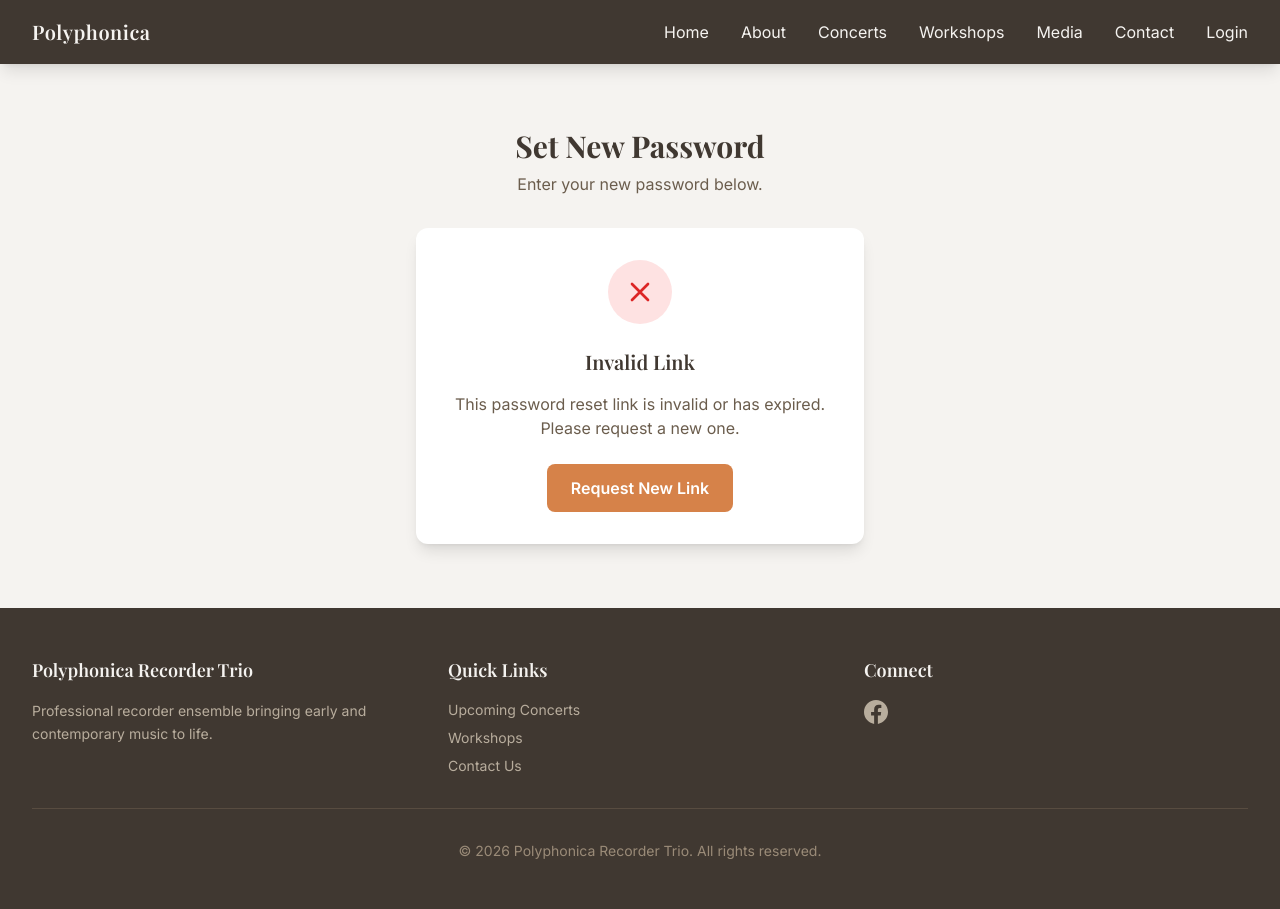
After one commit to polyphonica/polyphonicarecordertrio, a Django app: page /accounts/password-reset/1/1/ in a window 1280 px wide. The commit adds this page. Run offline with Django 5.2, Linux system fonts and the light colour scheme; parts of the project's set-up code (start-up, migrations or seed data) failed here and were passed over; some libraries are stand-ins or nearby versions; some web fonts are replaced.

Commit message:
Add password reset functionality
- Password reset request form
- Email with reset link
- Set new password form
- Added "Forgot password?" link to login page

Co-Authored-By: Claude Opus 4.5 <noreply@anthropic.com>

```diff
--- a/accounts/urls.py
+++ b/accounts/urls.py
@@ -13,4 +13,20 @@ urlpatterns = [
         template_name='accounts/password_change.html',
         success_url='/accounts/profile/'
     ), name='password_change'),
+    path('password-reset/', auth_views.PasswordResetView.as_view(
+        template_name='accounts/password_reset.html',
+        email_template_name='accounts/password_reset_email.html',
+        subject_template_name='accounts/password_reset_subject.txt',
+        success_url='/accounts/password-reset/done/'
+    ), name='password_reset'),
+    path('password-reset/done/', auth_views.PasswordResetDoneView.as_view(
+        template_name='accounts/password_reset_done.html'
+    ), name='password_reset_done'),
+    path('password-reset/<uidb64>/<token>/', auth_views.PasswordResetConfirmView.as_view(
+        template_name='accounts/password_reset_confirm.html',
+        success_url='/accounts/password-reset/complete/'
+    ), name='password_reset_confirm'),
+    path('password-reset/complete/', auth_views.PasswordResetCompleteView.as_view(
+        template_name='accounts/password_reset_complete.html'
+    ), name='password_reset_complete'),
 ]
--- a/templates/accounts/login.html
+++ b/templates/accounts/login.html
@@ -35,6 +35,10 @@
                 Login
             </button>
 
+            <p class="text-center mt-4">
+                <a href="{% url 'accounts:password_reset' %}" class="text-sm text-accent-600 hover:text-accent-700">Forgot your password?</a>
+            </p>
+
             {% if next %}
             <input type="hidden" name="next" value="{{ next }}">
             {% endif %}
--- /dev/null
+++ b/templates/accounts/password_reset_confirm.html
@@ -0,0 +1,64 @@
+{% extends 'base.html' %}
+
+{% block title %}Set New Password - Polyphonica Recorder Trio{% endblock %}
+
+{% block content %}
+<section class="py-16 px-4">
+    <div class="max-w-md mx-auto">
+        <h1 class="text-3xl font-serif font-bold text-primary-900 mb-2 text-center">Set New Password</h1>
+        <p class="text-primary-600 text-center mb-8">Enter your new password below.</p>
+
+        {% if validlink %}
+        <form method="post" class="bg-white rounded-xl shadow-lg p-8">
+            {% csrf_token %}
+
+            {% if form.errors %}
+            <div class="mb-6 p-4 bg-red-50 border border-red-200 rounded-lg text-red-700 text-sm">
+                {% for field in form %}
+                    {% for error in field.errors %}
+                        <p>{{ error }}</p>
+                    {% endfor %}
+                {% endfor %}
+                {% for error in form.non_field_errors %}
+                    <p>{{ error }}</p>
+                {% endfor %}
+            </div>
+            {% endif %}
+
+            <div class="mb-6">
+                <label for="id_new_password1" class="block text-sm font-medium text-primary-700 mb-2">New Password</label>
+                <input type="password" id="id_new_password1" name="new_password1" required autofocus
+                       class="w-full px-4 py-3 border border-primary-300 rounded-lg focus:ring-2 focus:ring-accent-500 focus:border-accent-500 transition-colors">
+            </div>
+
+            <div class="mb-6">
+                <label for="id_new_password2" class="block text-sm font-medium text-primary-700 mb-2">Confirm New Password</label>
+                <input type="password" id="id_new_password2" name="new_password2" required
+                       class="w-full px-4 py-3 border border-primary-300 rounded-lg focus:ring-2 focus:ring-accent-500 focus:border-accent-500 transition-colors">
+            </div>
+
+            <button type="submit"
+                    class="w-full px-6 py-3 bg-accent-500 hover:bg-accent-600 text-white font-semibold rounded-lg transition-colors duration-200">
+                Set Password
+            </button>
+        </form>
+        {% else %}
+        <div class="bg-white rounded-xl shadow-lg p-8 text-center">
+            <div class="w-16 h-16 bg-red-100 rounded-full flex items-center justify-center mx-auto mb-6">
+                <svg class="w-8 h-8 text-red-600" fill="none" stroke="currentColor" viewBox="0 0 24 24">
+                    <path stroke-linecap="round" stroke-linejoin="round" stroke-width="2" d="M6 18L18 6M6 6l12 12"/>
+                </svg>
+            </div>
+            <h2 class="text-xl font-semibold text-primary-900 mb-4">Invalid Link</h2>
+            <p class="text-primary-600 mb-6">
+                This password reset link is invalid or has expired. Please request a new one.
+            </p>
+            <a href="{% url 'accounts:password_reset' %}"
+               class="inline-block px-6 py-3 bg-accent-500 hover:bg-accent-600 text-white font-semibold rounded-lg transition-colors">
+                Request New Link
+            </a>
+        </div>
+        {% endif %}
+    </div>
+</section>
+{% endblock %}
--- /dev/null
+++ b/templates/accounts/password_reset_subject.txt
@@ -0,0 +1 @@
+Password Reset - Polyphonica Recorder Trio
```
Also changed, not shown: templates/accounts/password_reset.html (added, +42 -0 lines), templates/accounts/password_reset_complete.html (added, +25 -0 lines), templates/accounts/password_reset_done.html (added, +28 -0 lines), templates/accounts/password_reset_email.html (added, +14 -0 lines).
